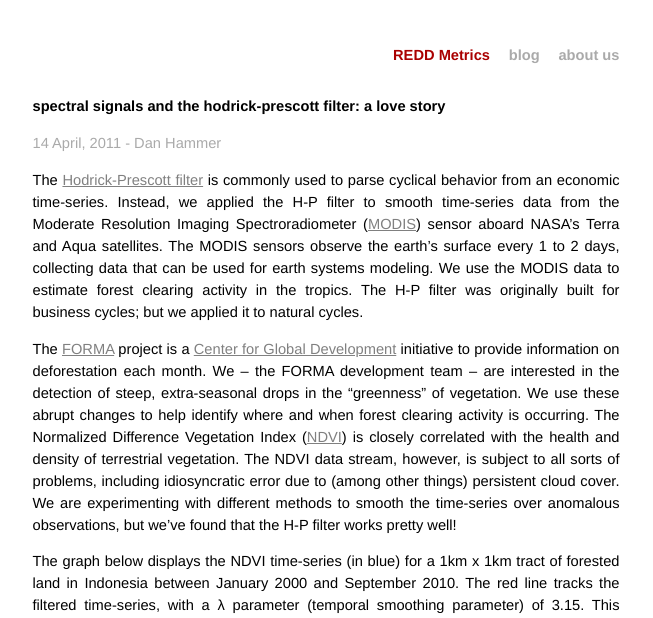
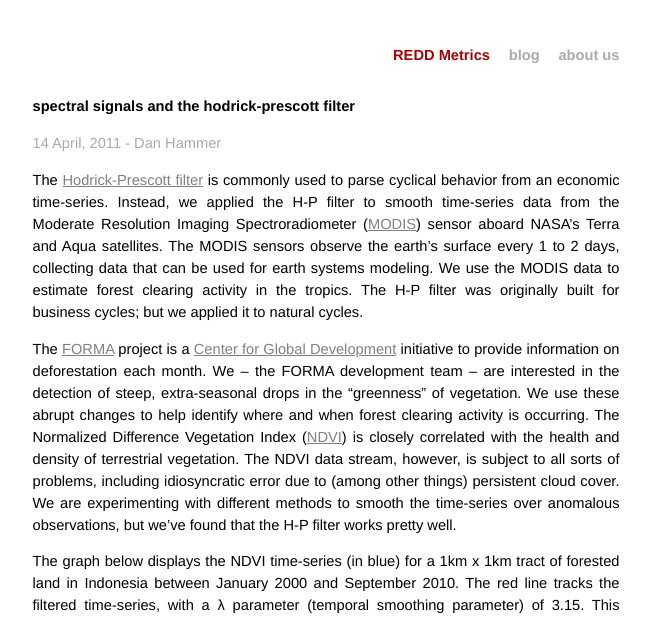
Before and after one commit to reddmetrics/reddmetrics.github.com, a Jekyll site: the page built from _posts/2011-04-14-hodrick-prescott-filter-and-spectral-signals.md, in a window 1280 px wide and 900 px high. Shown: the top 618 px of the window, without its empty margins (314-967 px from the left). Built offline with Jekyll 4.4.1, drawn with Linux system fonts in a browser that asks for light colours; Markdown is read by kramdown in place of the engine named in the settings.

Commit message:
fixed formatting errors in malay post

```diff
--- a/_posts/2011-04-14-hodrick-prescott-filter-and-spectral-signals.md
+++ b/_posts/2011-04-14-hodrick-prescott-filter-and-spectral-signals.md
@@ -1,6 +1,6 @@
 ---
 layout: post
-title: "spectral signals and the hodrick-prescott filter: a love story"
+title: "spectral signals and the hodrick-prescott filter"
 ---
 
 {{ page.title }}
@@ -32,7 +32,7 @@ stream, however, is subject to all sorts of problems, including
 idiosyncratic error due to (among other things) persistent cloud
 cover.  We are experimenting with different methods to smooth the
 time-series over anomalous observations, but we've found that the H-P
-filter works pretty well!
+filter works pretty well.
 
 The graph below displays the NDVI time-series (in blue) for a 1km x
 1km tract of forested land in Indonesia between January 2000 and
```
Also changed, not shown: _posts/2011-04-06-malaysian-forest-clearing.md (+2 -3 lines).
